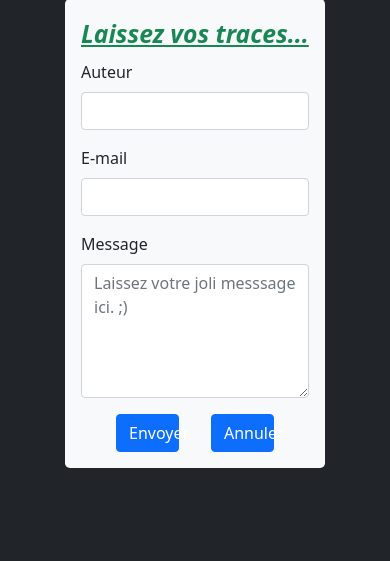
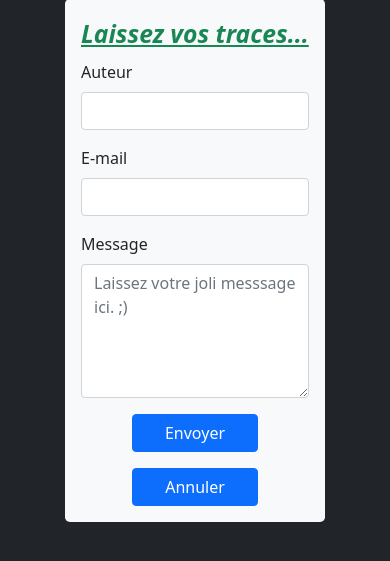
Before and after one commit to Pitec7/livre-d-or, a PHP site: page / in a window 390 px wide. Shown: the part 49-610 px from the top of the page. Run offline with PHP 8.4, Linux system fonts and the light colour scheme.

Commit message:
Amélioration du layout responsive du formulaire

```diff
--- a/index.php
+++ b/index.php
@@ -16,7 +16,7 @@ session_start();
 </head>
 
 <body class="d-flex justify-content-center align-items-center bg-dark">
-    <form class="col-8 col-sm-7 col-md-5 col-lg-3 bg-light mt-5 p-3 rounded-3" action="livre_or_liste_messages.php" method="post">
+    <form class="col-8 col-sm-7 col-md-5 col-lg-4 bg-light mt-5 p-3 rounded-3" action="livre_or_liste_messages.php" method="post">
         <fieldset>
             <legend class="fs-2 fw-bold fst-italic text-decoration-underline text-success">Laissez vos traces...</legend>
             <div class="my-3">
@@ -32,8 +32,8 @@ session_start();
                 <textarea class="form-control" name="message" id="message" rows="5" placeholder="Laissez votre joli messsage ici. ;)"></textarea>
             </div>
             <div class="row justify-content-center">
-                <button type="submit" class="btn btn-primary col-3 mx-3 text-white">Envoyer</button>
-                <button typy="button" class="btn btn-primary col-3 mx-3"><a href="livre_or_liste_messages.php" class="text-white text-decoration-none">Annuler</a></button>
+                <button type="submit" class="btn btn-primary col-6 col-sm-4 col-md-3 mb-3 mb-sm-0 mx-3 mx-md-4 mx-xxl-5 text-white">Envoyer</button>
+                <button typy="button" class="btn btn-primary col-6 col-sm-4 col-md-3 mx-3 mx-md-4 mx-xxl-5"><a href="livre_or_liste_messages.php" class="text-white text-decoration-none">Annuler</a></button>
             </div>
         </fieldset>
     </form>
```
